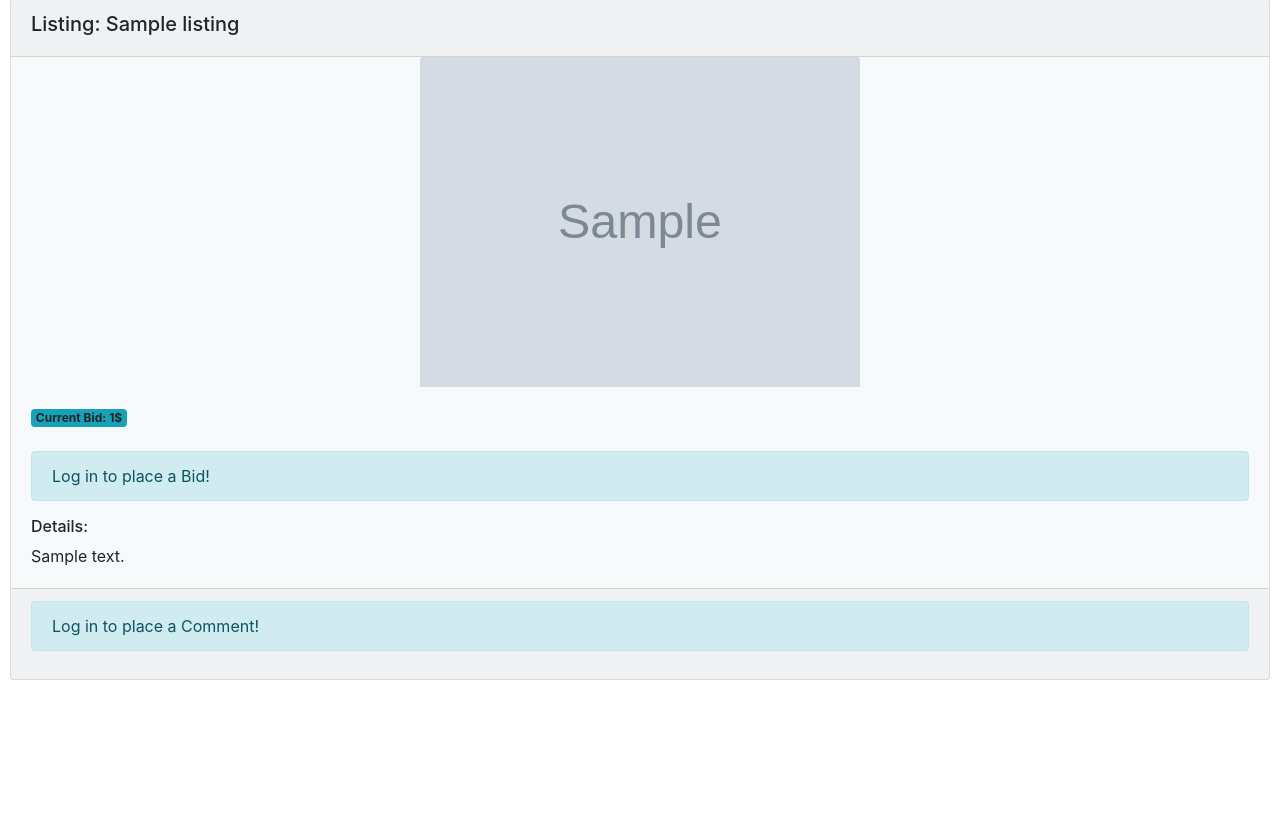
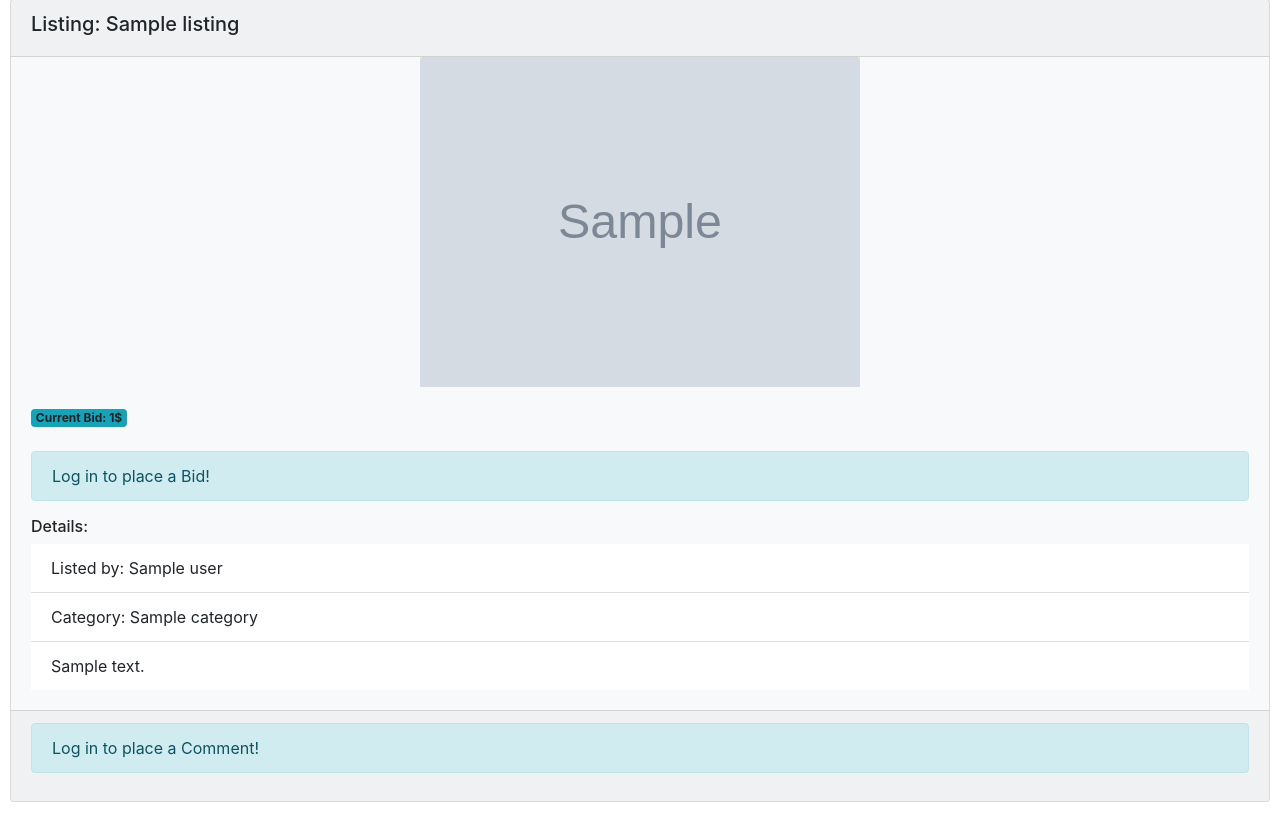
Before and after one commit to thestig1990/commerce, a Django app: template auctions/templates/auctions/listing_detail.html in a window 1280 px wide. Shown: the part 274-1102 px from the top of the page. Before the commit the page ends 954 px from the top, so only its background shows below. Run offline with Django 3.2, Linux system fonts and the light colour scheme; the template is opened without the code that fills it: most values are stand-ins (such as "Sample title", 1, 10 or a date in 2020); grey boxes marked "Sample" are stand-in pictures; some libraries are stand-ins or nearby versions.

Commit message:
added new url to urls.py file and updated listing_detail.html file

```diff
--- a/auctions/templates/auctions/listing_detail.html
+++ b/auctions/templates/auctions/listing_detail.html
@@ -4,7 +4,7 @@
 
 {% if user.is_authenticated %}
     {% if listing not in user.watchlist.all %}
-        <a href="{% url 'add_to_watchlist' listing.title%}" class="badge badge-secondary" style="margin-bottom: 18px;">
+        <a href="{% url 'add_to_watchlist' listing.title %}" class="badge badge-secondary" style="margin-bottom: 18px;">
             Add to Wathlist
         </a>
     {% else %}
@@ -52,7 +52,17 @@
             {% endif %}
         </div>
 
+
         {% if user.is_authenticated %}
+
+            {% if not listing.closed_at %}
+
+                {% if listing.user == request.user %}
+                    <a href="{% url 'close_auction' listing.title %}" class="badge badge-warning" style="margin-bottom: 18px;">
+                        Close Auction
+                    </a>
+                {% endif %}
+
                 <form action="{% url 'place_bid' listing.title %}" method="post">
                     {% csrf_token %}
                     <div class="form-group">
@@ -71,14 +81,36 @@
                         <p>{{ error_message }}</p>
                     </div>
                 {% endif %}
+
+            {% elif listing.closed_at %}
+
+                <div class="alert alert-danger" role="alert">
+                    Auction is closed!
+                </div>
+
+                {% if request.user == listing.winner %}
+
+                    <div class="alert alert-success" role="alert">
+                        Your bid is a winning one! Congratulations!
+                    </div>
+
+                {% endif %}
+
+            {% endif %}
+
         {% else %}
             <div class="alert alert-info" role="alert">
                 Log in to place a Bid!
             </div>
+
         {% endif %}
 
         <h6 class="card-detail">Details:</h6>
-        <p class="card-text">{{ listing.description|linebreaksbr }}</p>
+        <ul class="list-group list-group-flush">
+            <li class="list-group-item">Listed by: {{ listing.user }}</li>
+            <li class="list-group-item">Category: {{ listing.category}}</li>
+            <li class="list-group-item">{{ listing.description|linebreaksbr }}</li>
+        </ul>
     </div>
 
     <div class="card-footer">
@@ -107,7 +139,6 @@
                     <div class="d-flex align-items-center mb-3">
                         <p class="mb-0">
                             {{ comment.timestamp }}
-                            <!-- <span class="badge bg-primary">Pending</span> -->
                         </p>
                     </div>
                     <p class="mb-1">
--- a/auctions/urls.py
+++ b/auctions/urls.py
@@ -13,4 +13,5 @@ urlpatterns = [
     path("remove_from_watchlist/<str:title>", views.remove_from_watchlist, name="remove_from_watchlist"),
     path("place_bid/<str:title>", views.place_bid, name="place_bid"),
     path("add_comment/<str:title>", views.add_comment, name="add_comment"),
+    path("close_auction/<str:title>", views.close_auction, name="close_auction")
 ]
```
Lines whose indentation alone changed are shown as unchanged.
